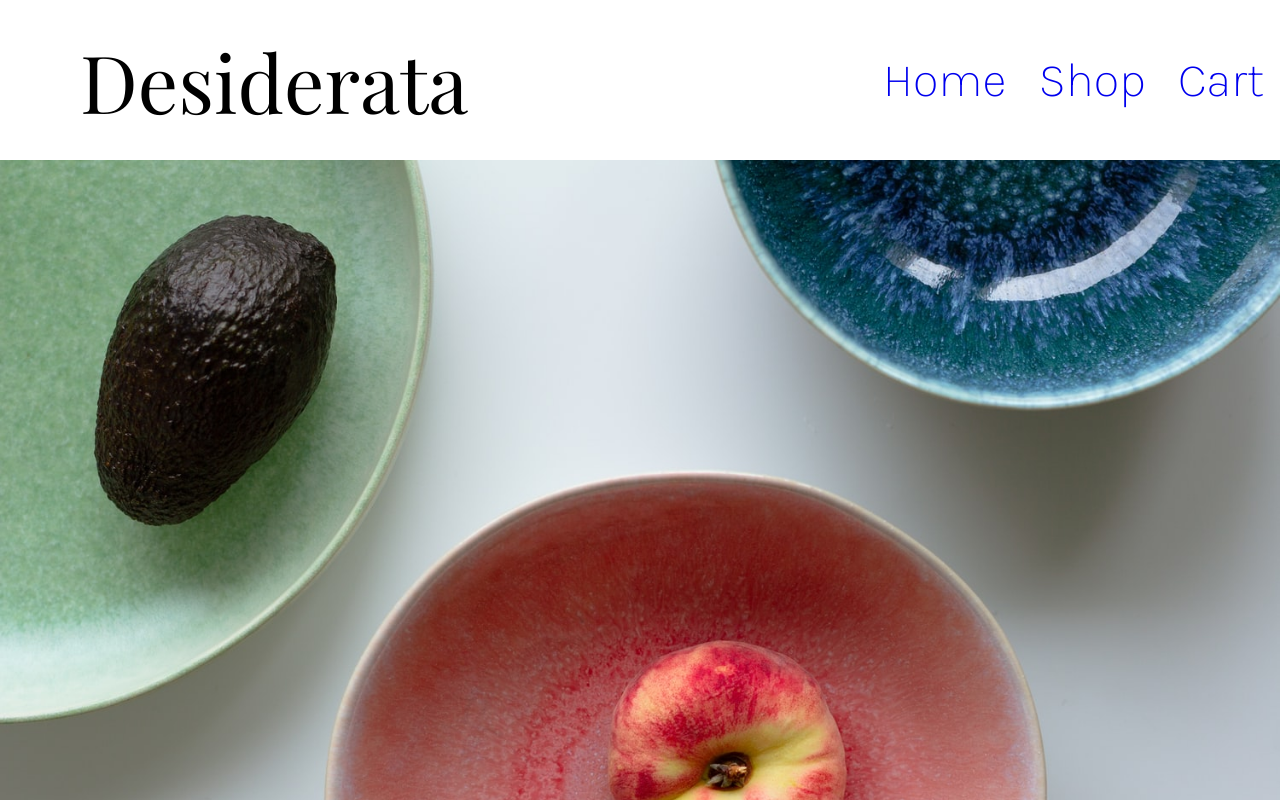
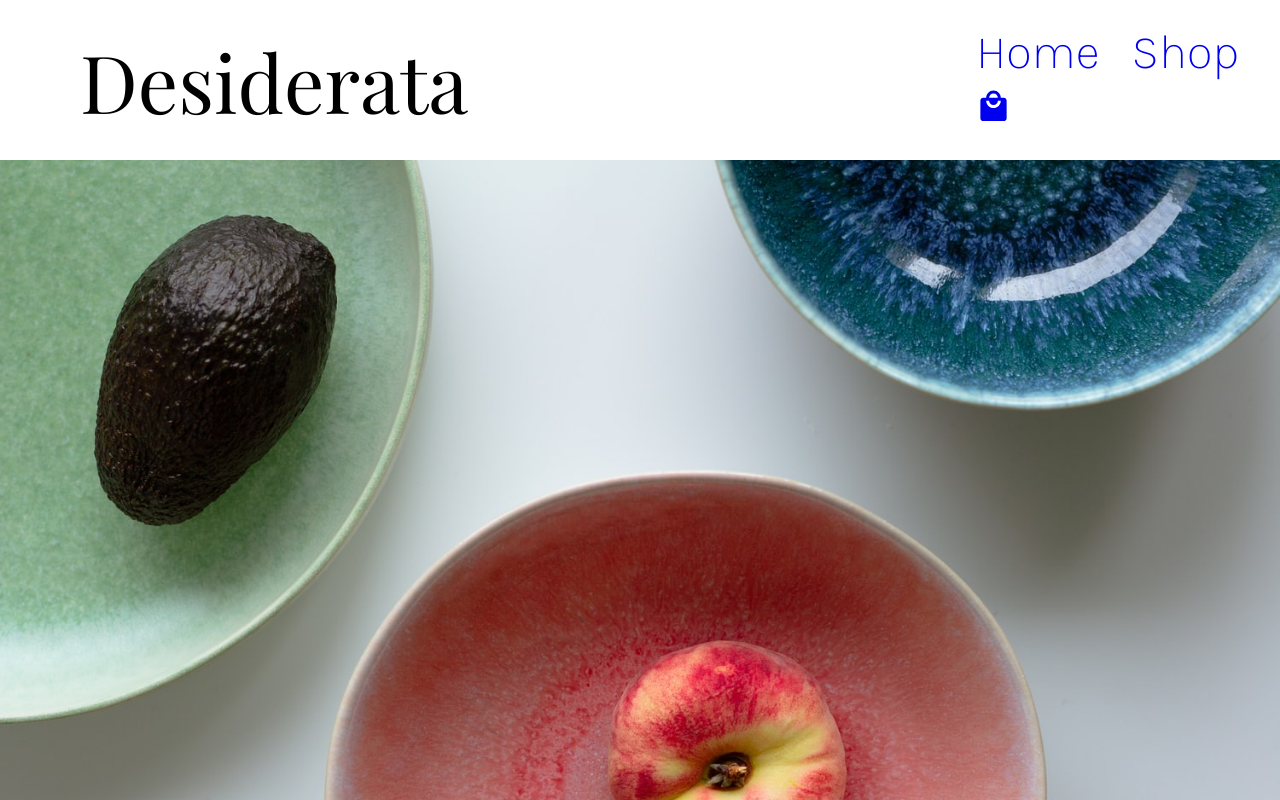
Before and after one commit to lrwthns/shopping-cart, a React (Create React App) app: page / in a window 1280 px wide. Shown: the top 800 px of the page. Built offline with nearby package versions, Linux system fonts and the light colour scheme.

Commit message:
Add material-icons

```diff
--- a/package.json
+++ b/package.json
@@ -3,6 +3,8 @@
   "version": "0.1.0",
   "private": true,
   "dependencies": {
+    "@material-ui/core": "^4.11.4",
+    "@material-ui/icons": "^4.11.2",
     "@testing-library/jest-dom": "^5.14.1",
     "@testing-library/react": "^11.2.7",
     "@testing-library/user-event": "^12.8.3",
--- a/src/components/Navbar.js
+++ b/src/components/Navbar.js
@@ -1,4 +1,5 @@
-const { Link } = require("react-router-dom")
+import { Link } from "react-router-dom";
+import { LocalMall }from '@material-ui/icons';
 
 const Navbar = () => {
   return (
@@ -7,7 +8,9 @@ const Navbar = () => {
       <div className="Links">
         <Link to='/'>Home</Link>
         <Link to='/shop'>Shop</Link>
-        <Link to='/cart'>Cart</Link>
+        <Link to='/cart'>
+          <LocalMall fontSize="large"></LocalMall>
+        </Link>
       </div>
     </div>
   );
```
Also changed, not shown: 1 other file (tests, documents, lock files or other folders).
